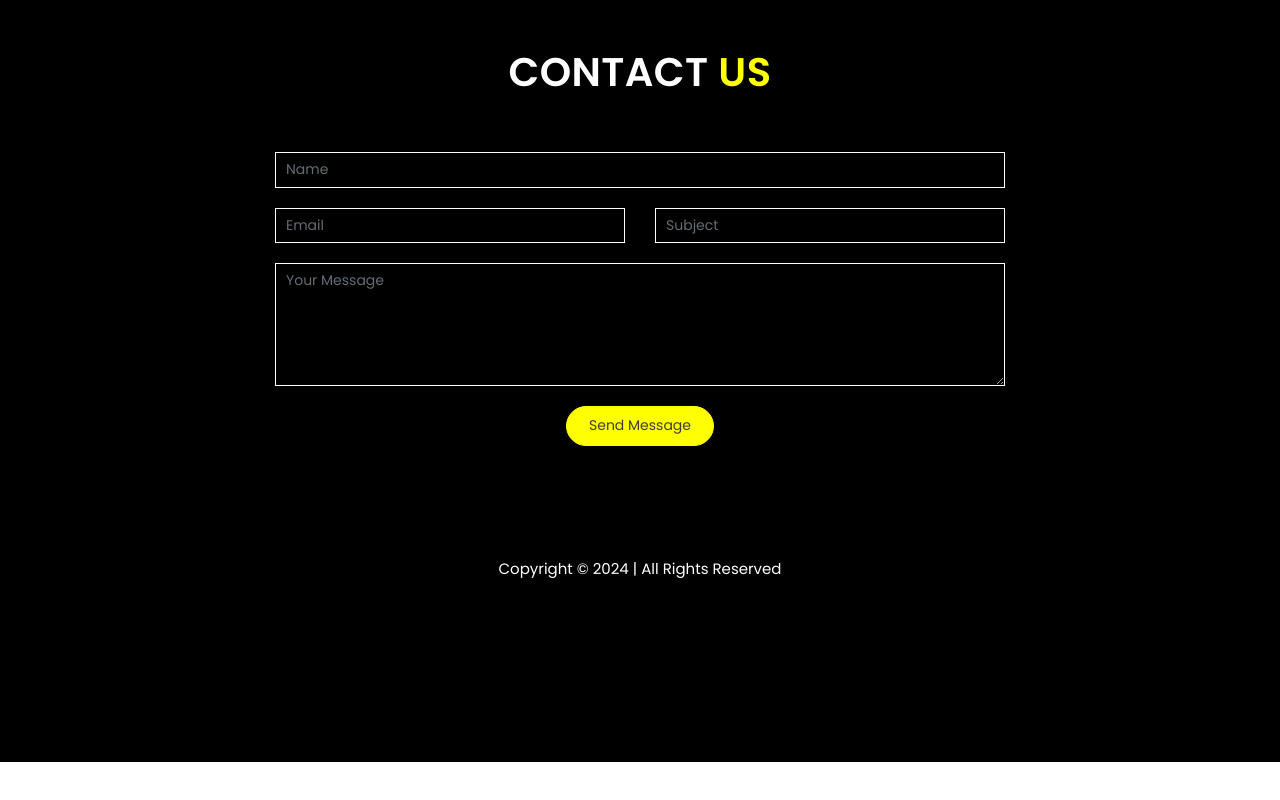
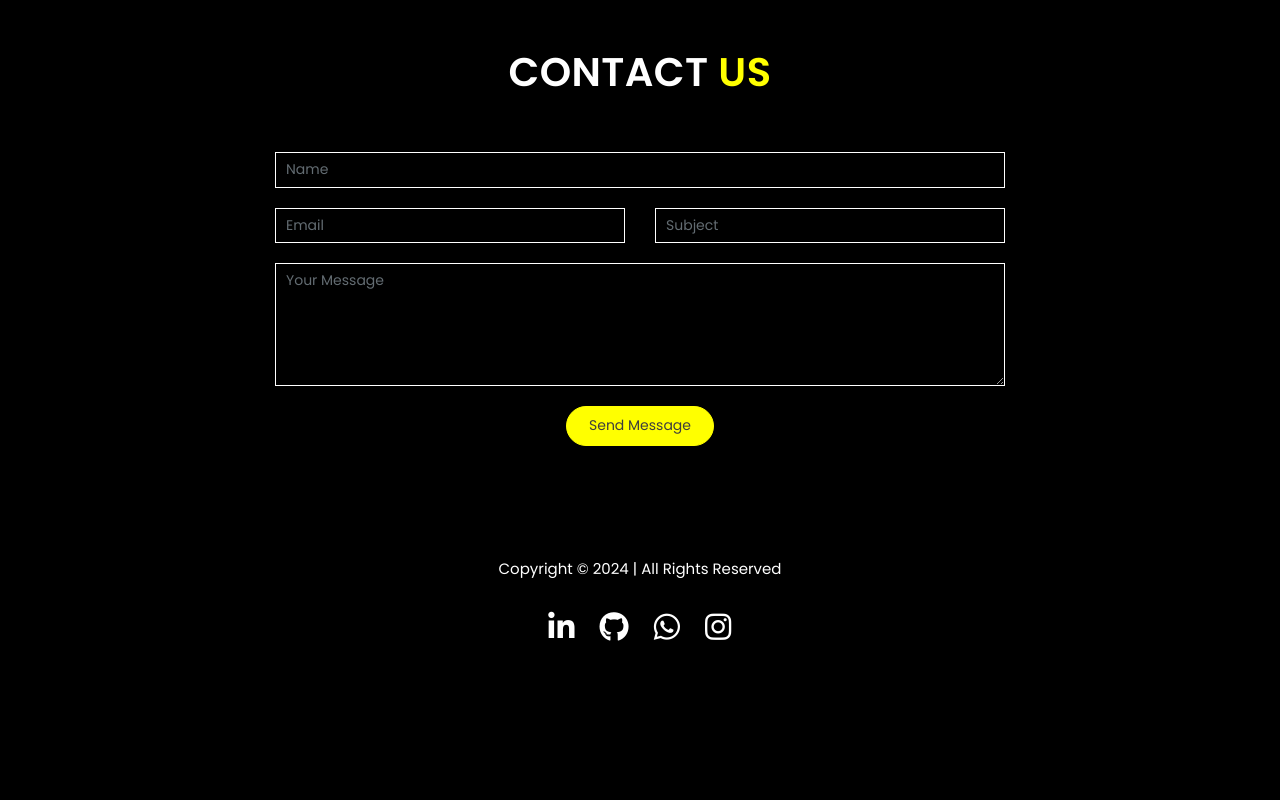
Before and after one commit to MukmininA/tugasUTS, a plain HTML site: page index.html in a window 1280 px wide. Shown: the part 3002-3802 px from the top of the page. Before the commit the page ends 3764 px from the top, so only its background shows below. Drawn offline with Linux system fonts and the light colour scheme.

Commit message:
Update index.html

```diff
--- a/index.html
+++ b/index.html
@@ -4,6 +4,7 @@
 		<!-- Required meta tags -->
 		<meta charset="utf-8">
 		<meta name="viewport" content="width=device-width, initial-scale=1, shrink-to-fit=no">
+		<link rel="stylesheet" href="https://cdnjs.cloudflare.com/ajax/libs/font-awesome/6.5.0/css/all.min.css">
 
 		<title>Mr Code Personal Portfolio Template</title>
 		<link href="https://fonts.googleapis.com/css?family=Poppins:300i,400,400i,500,600,700,800" rel="stylesheet">
@@ -483,5 +484,20 @@
 		<script src="assets/js/form-contact.js"></script>
 		<script src="assets/js/main.js"></script>
 
+		<!-- Media Sosial -->
+		<div style="text-align: center; margin-top: 10px;">
+			<a href="https://www.linkedin.com/in/Amirul Mukminin" target="_blank" style="margin: 0 10px; color: white;">
+			  <i class="fab fa-linkedin fa-2x"></i>
+			</a>
+			<a href="https://github.com/MukmininA" target="_blank" style="margin: 0 10px; color: white;">
+			  <i class="fab fa-github fa-2x"></i>
+			</a>
+			<a href="https://wa.me/6285604820195" target="_blank" style="margin: 0 10px; color: white;">
+			  <i class="fab fa-whatsapp fa-2x"></i>
+			</a>
+			<a href="https://www.instagram.com/gangster_sqd1" target="_blank" style="margin: 0 10px; color: white;">
+			  <i class="fab fa-instagram fa-2x"></i>
+			</a>
+		  </div>
 	</body>
 </html>
```
